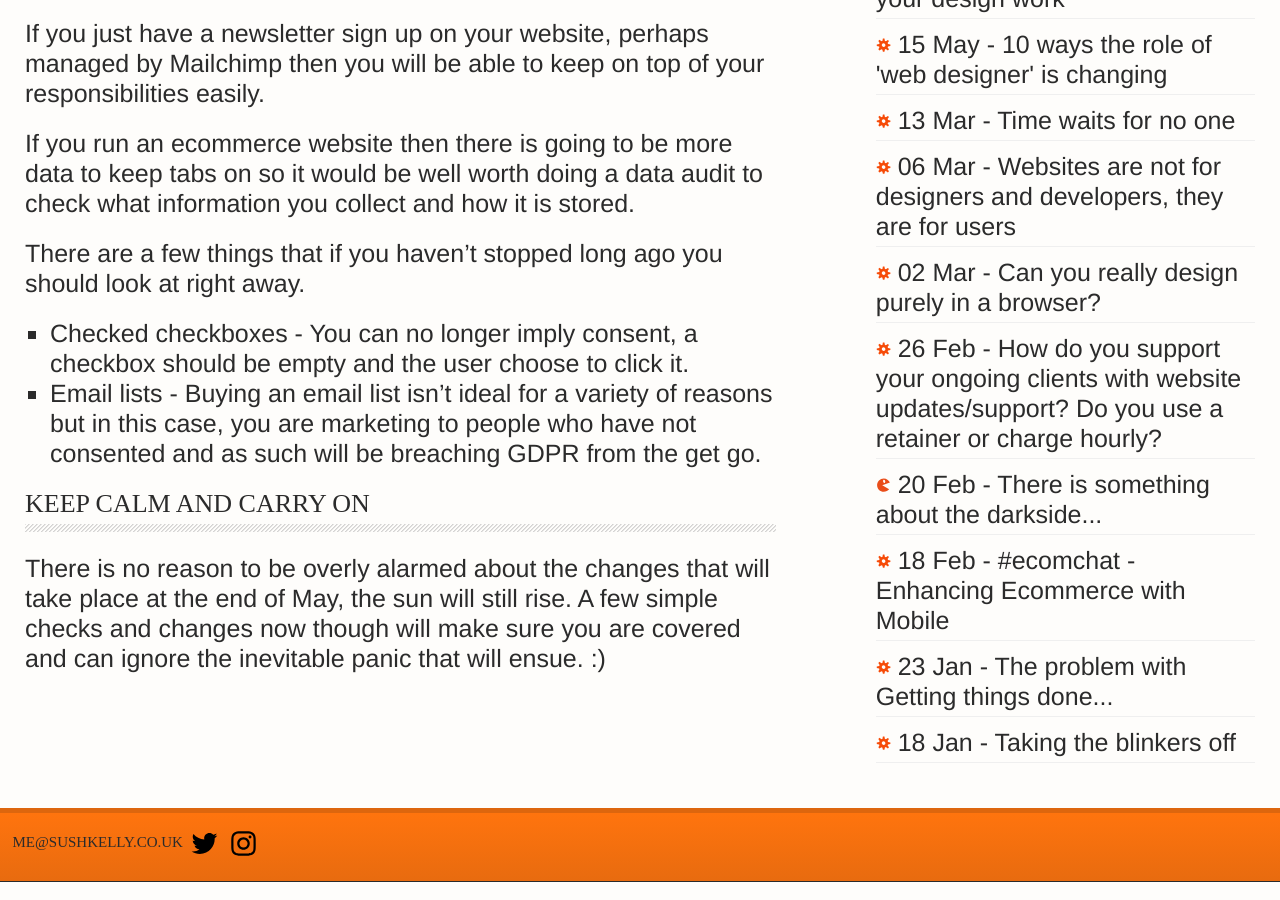
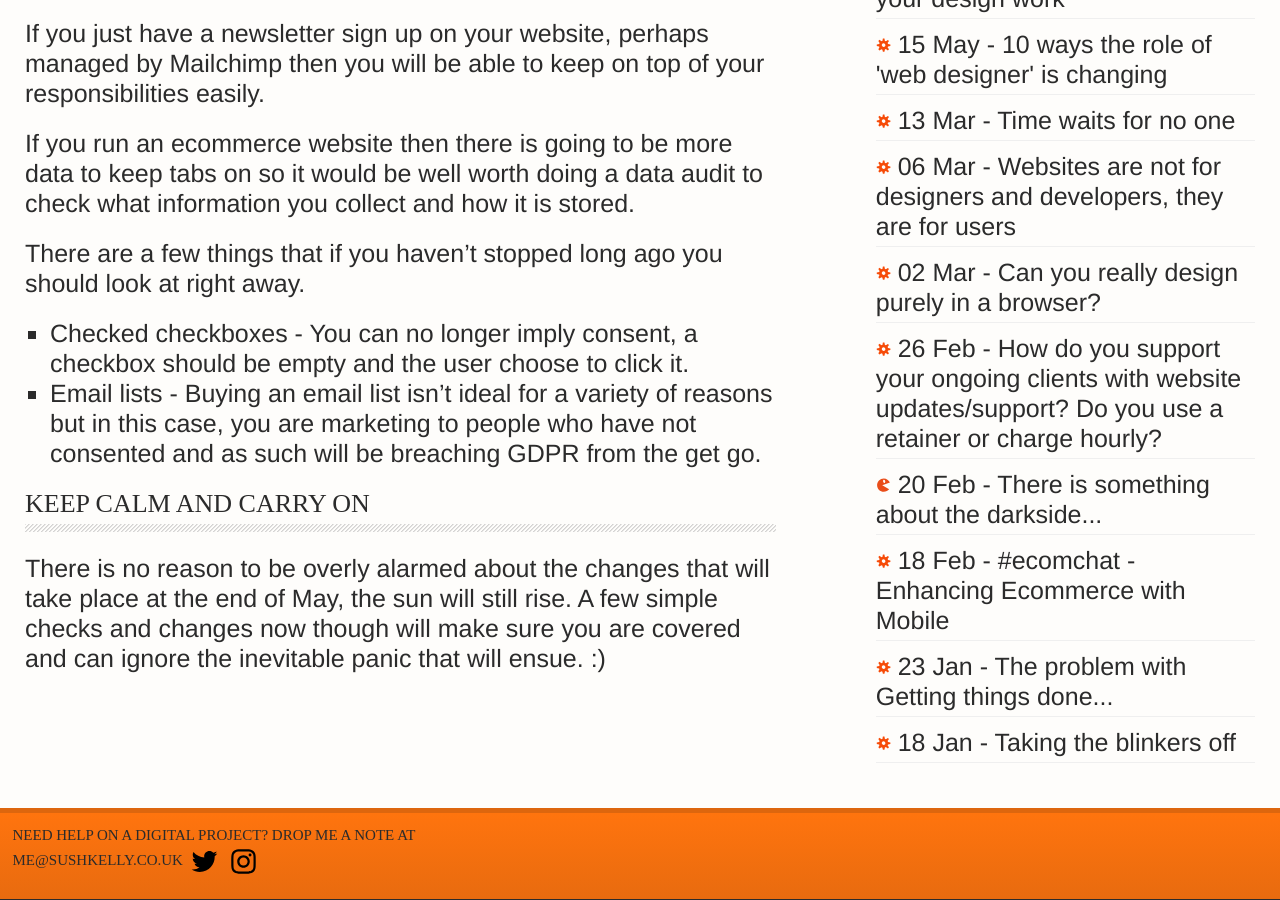
Before and after one commit to maxray/maxray.github.io, a Jekyll site: the page built from index.html, in a window 1280 px wide and 900 px high, scrolled down 2530 px. Built offline with Jekyll 4.4.1, drawn with Linux system fonts in a browser that asks for light colours.

```diff
--- a/_includes/footer.html
+++ b/_includes/footer.html
@@ -3,7 +3,7 @@
   <div class="wrapper">
     <div class="footer-col-wrapper">
       <div class="footer-col footer-col-1">
-          <a href="mailto:{{ site.email }}">{{ site.email }}</a> <a class="page-link" href="https://twitter.com/maxray" target="_blank"><img src="{{ site.baseurl }}/assets/twitter.svg"></a> <a class="page-link" href="http://instagram.com/sushkelly" target="_blank"><img src="{{ site.baseurl }}/assets/instagram.svg"></a></li>
+          <a href="mailto:{{ site.email }}">Need help on a digital project? Drop me a note at {{ site.email }}</a> <a class="page-link" href="https://twitter.com/maxray" target="_blank"><img src="{{ site.baseurl }}/assets/twitter.svg"></a> <a class="page-link" href="http://instagram.com/sushkelly" target="_blank"><img src="{{ site.baseurl }}/assets/instagram.svg"></a></li>
         </ul>
       </div>
 
```
